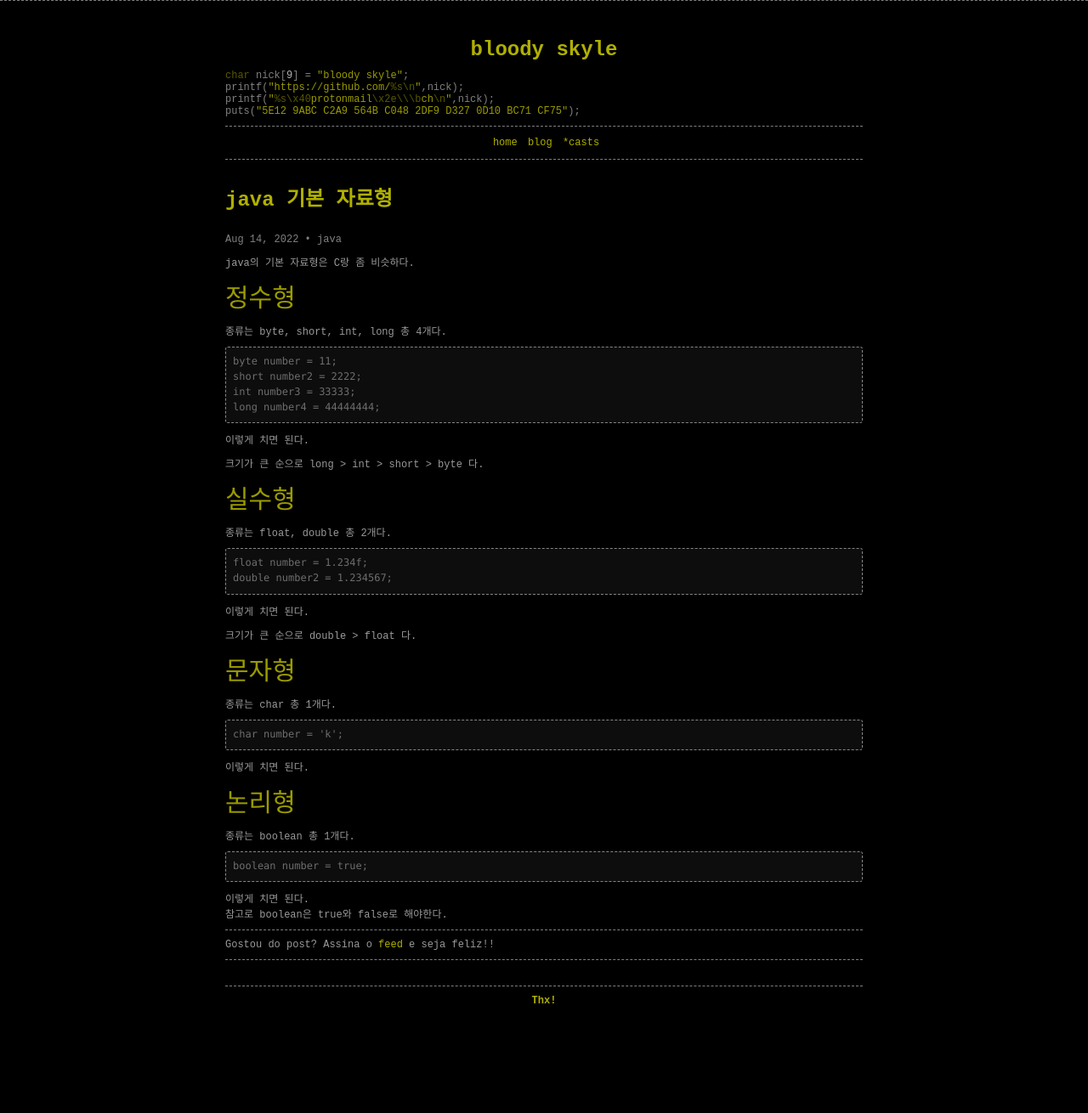
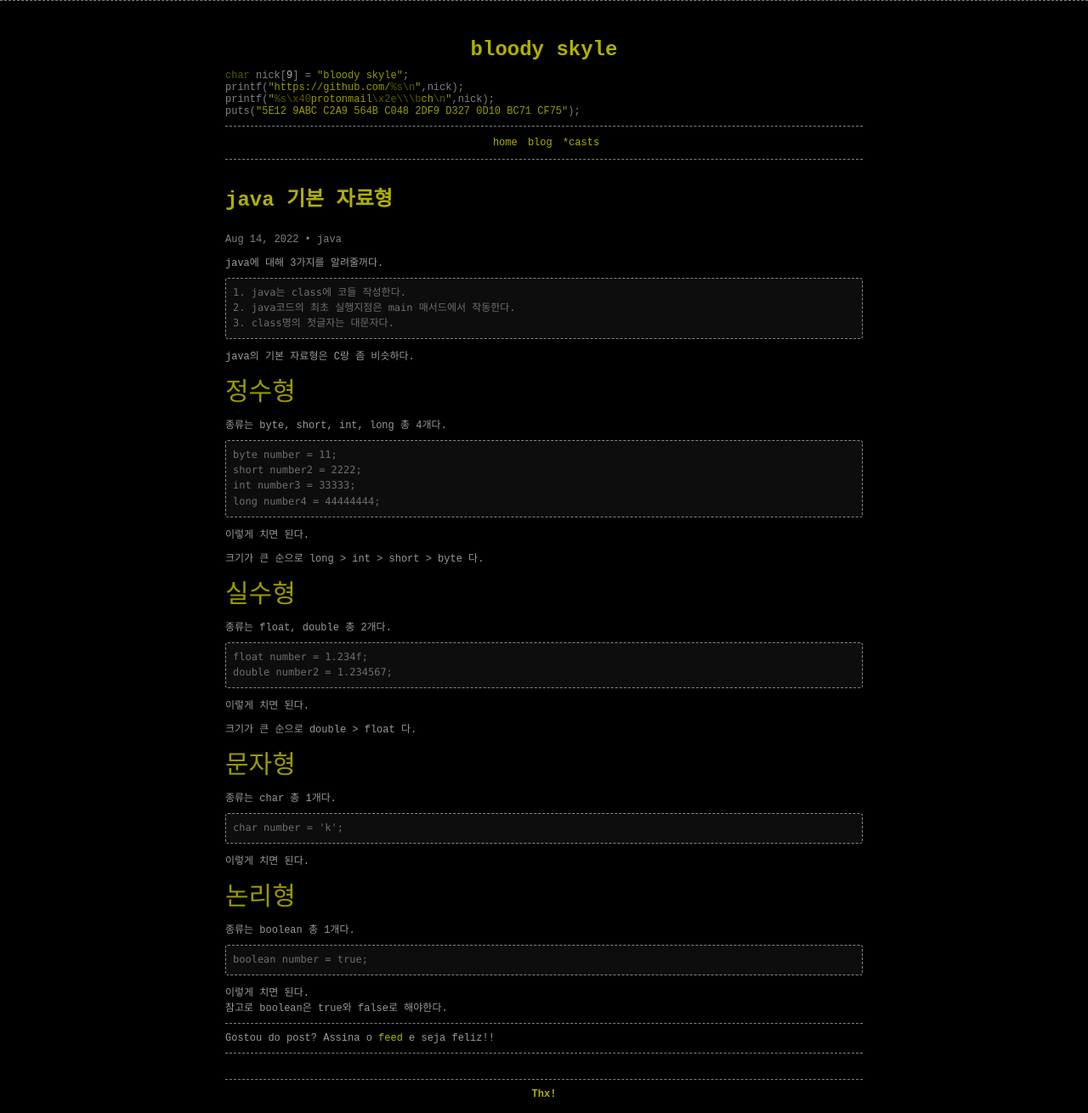
Before and after one commit to bloody-skyle/blog, a Jekyll site: the page built from _posts/2022/2022-10-02-java 기본 자료형.md, in a window 1280 px wide. Shown: the whole page at 85% size. Built offline with Jekyll 4.4.1, drawn with Linux system fonts in a browser that asks for light colours; comment, search, counter and statistics services are not loaded; before the commit the page ends 1200 px from its top, so only the background shows below that.

Commit message:
3개추가

````diff
--- a/_posts/2022/2022-10-02-java 기본 자료형.md
+++ b/_posts/2022/2022-10-02-java 기본 자료형.md
@@ -7,7 +7,12 @@ categories:
 tags:
     - java
 ---
-
+java에 대해 3가지를 알려줄꺼다.
+```
+1. java는 class에 코들 작성한다.
+2. java코드의 최초 실행지점은 main 매서드에서 작동한다.
+3. class명의 첫글자는 대문자다.
+```
 java의 기본 자료형은 C랑 좀 비슷하다.
 
 <h2>정수형</h2>
````
